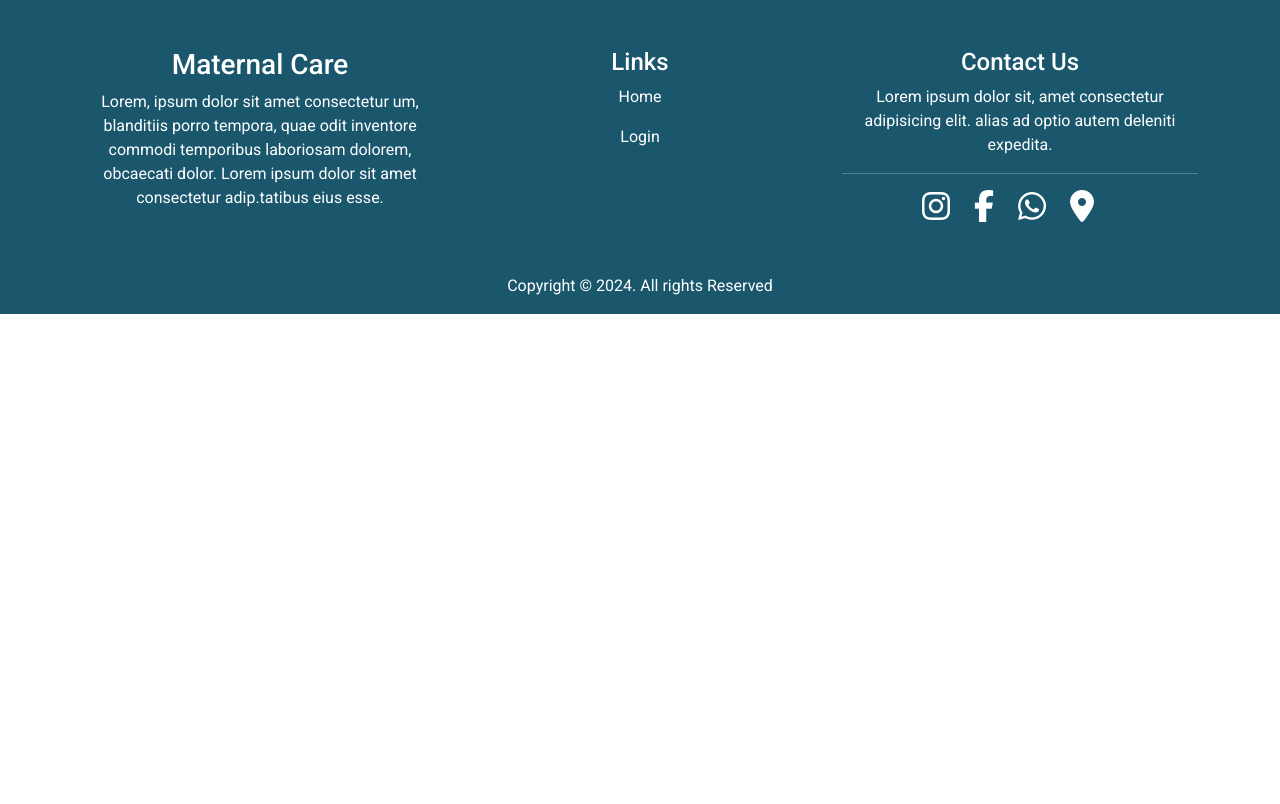
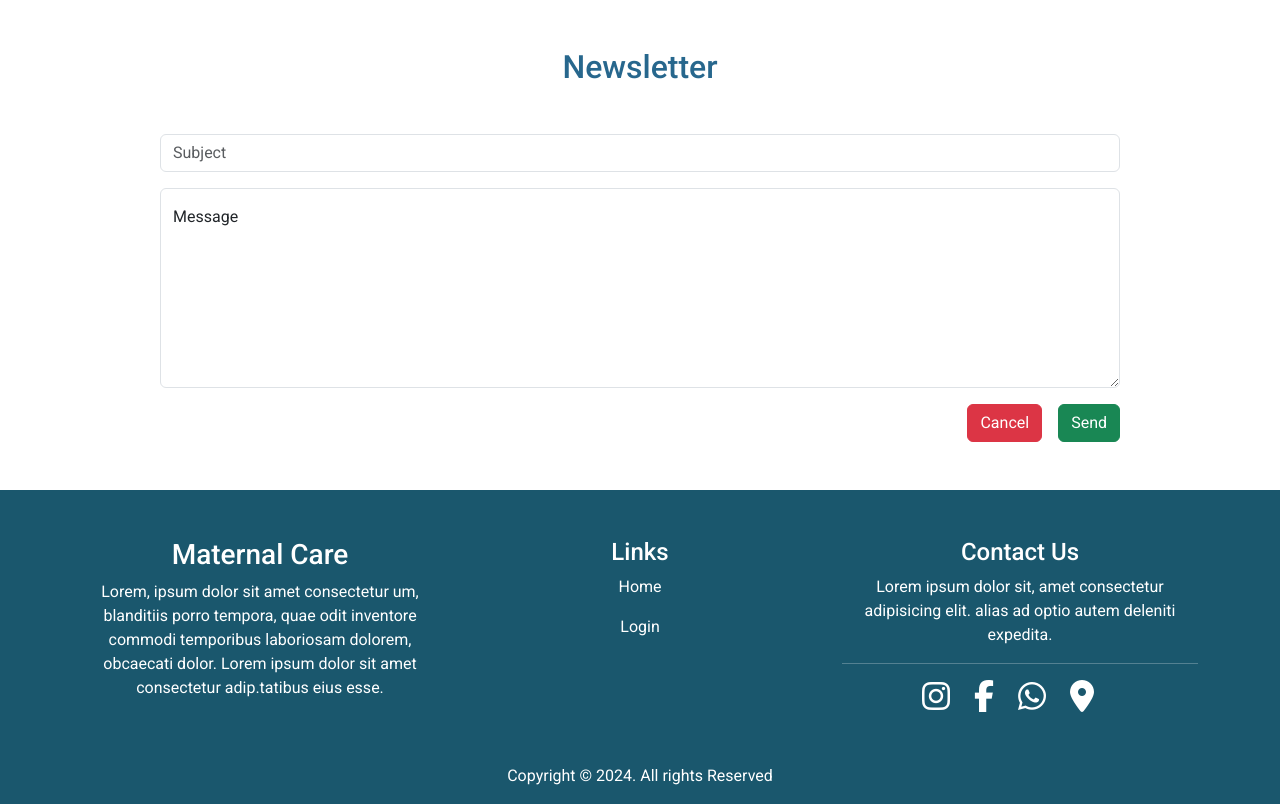
Before and after one commit to aadilmansoor/maternal-care, a React (Create React App) app: page /admin/send-newsletter in a window 1280 px wide. Built offline with nearby package versions, Linux system fonts and the light colour scheme.

Commit message:
newsletter

```diff
--- a/src/App.js
+++ b/src/App.js
@@ -22,6 +22,7 @@ import ProviderLeaveRequest from "./pages/Service_Provider/ProviderLeaveRequest/
 import Attendance from "./pages/Service_Provider/Attendance/Attendance";
 import Complaint from "./pages/Client/ClientComplaint/Complaint";
 import ServiceProviderDetails from "./pages/Client/ServiceProviderDetails/ServiceProviderDetails";
+import Newsletter from "./pages/Admin/Newsletter/Newsletter";
 
 function App() {
   return (
@@ -47,9 +48,12 @@ function App() {
           element={<ProviderLeaveRequest />}
         />
         <Route path="/service-provider/attendance" element={<Attendance />} />
-        <Route path="/user/complaints" element={<Complaint/>} />
-        <Route path="/user/service-provider-details" element={<ServiceProviderDetails/>} />
-
+        <Route path="/user/complaints" element={<Complaint />} />
+        <Route
+          path="/user/service-provider-details"
+          element={<ServiceProviderDetails />}
+        />
+        <Route path="/admin/send-newsletter" element={<Newsletter />} />
       </Routes>
       <ToastContainer
         autoClose={2000}
--- /dev/null
+++ b/src/pages/Admin/Newsletter/Newsletter.css
@@ -0,0 +1,10 @@
+.newsletter_container {
+    width: 75%;
+}
+
+@media screen and (max-width:550px) {
+    .newsletter_container {
+        width: 100%;
+        margin: 0 15px;
+    }
+}
--- /dev/null
+++ b/src/pages/Admin/Newsletter/Newsletter.jsx
@@ -0,0 +1,27 @@
+import { Button, FloatingLabel, Form, InputGroup } from "react-bootstrap";
+import "./Newsletter.css";
+
+const Newsletter = () => {
+  return (
+    <section className="d-flex justify-content-center">
+      <div className="newsletter_container">
+        <h2 className="text-center mt-5 mb-5">Newsletter</h2>
+        <InputGroup className="mb-3">
+          <Form.Control placeholder="Subject" aria-label="Subject" />
+        </InputGroup>
+        <FloatingLabel controlId="floatingTextarea2" label="Message">
+          <Form.Control
+            as="textarea"
+            placeholder="Leave a comment here"
+            style={{ height: "200px" }}
+          />
+        </FloatingLabel>
+        <div className="d-flex justify-content-end gap-3 mt-3 mb-5">
+          <Button variant="danger">Cancel</Button>
+          <Button variant="success">Send</Button>
+        </div>
+      </div>
+    </section>
+  );
+};
+export default Newsletter;
--- a/src/pages/Home/Home.css
+++ b/src/pages/Home/Home.css
@@ -30,3 +30,7 @@ h2 {
 .service_description {
     text-align: justify;
 }
+
+.review_container {
+    background-color: rgb(241, 240, 240);
+}
--- a/src/pages/Home/Home.jsx
+++ b/src/pages/Home/Home.jsx
@@ -207,10 +207,10 @@ function Home() {
           </Col>
         </Row>
       </Container>
-
-      <Container className="mt-5">
+      <div className="review_container">
+        <Container className="mt-5 pt-5">
           <Row>
-          <h2 className="text-center mt-3 mb-5">Reviews</h2>
+            <h2 className="text-center mb-5">Reviews</h2>
             <Carousel>
               <Carousel.Item className="mb-4">
                 <Col
@@ -224,7 +224,7 @@ function Home() {
                       width: "100px",
                       borderRadius: "50px",
                     }}
-                  alt="reviewprofile1"
+                    alt="profile"
                   />
                   <p className="text-center mt-3">
                     My Therapists Bhavya was very gentle with baby and great for
@@ -234,7 +234,7 @@ function Home() {
                   </p>
                 </Col>
               </Carousel.Item>
-            <Carousel.Item>
+              <Carousel.Item className="mb-4">
                 <Col
                   md={12}
                   className="d-flex justify-content-center align-items-center flex-column"
@@ -246,18 +246,19 @@ function Home() {
                       width: "100px",
                       borderRadius: "50px",
                     }}
-                  alt="reviewprofile2"
+                    alt="profile"
                   />
                   <p className="text-center mt-3">
-                  I am availing the service from Janika along with products they
-                  sent. The therapist who is assigned to me is very experienced
-                  one , Therapist Prabitha is very professional and also very
-                  good in giving treatment. I am loving all the pamper from
-                  Prabitha and Janika products she uses for therapy.
+                    I am availing the service from Janika along with products
+                    they sent. The therapist who is assigned to me is very
+                    experienced one , Therapist Prabitha is very professional
+                    and also very good in giving treatment. I am loving all the
+                    pamper from Prabitha and Janika products she uses for
+                    therapy.
                   </p>
                 </Col>
               </Carousel.Item>
-            <Carousel.Item>
+              <Carousel.Item className="mb-4">
                 <Col
                   md={12}
                   className="d-flex justify-content-center align-items-center flex-column"
@@ -269,19 +270,20 @@ function Home() {
                       width: "100px",
                       borderRadius: "50px",
                     }}
-                  alt="reviewprofile3"
+                    alt="profile"
                   />
                   <p className="text-center mt-3">
                     I have used Janika Ayurveda services since pregnancy and
-                  postpartum. I had got 2 wonderful therapists Bindhu chechi and
-                  Anjali chechi. Both took really good care of me and my baby.
-                  Thankful to my therapists immensely.
+                    postpartum. I had got 2 wonderful therapists Bindhu chechi
+                    and Anjali chechi. Both took really good care of me and my
+                    baby. Thankful to my therapists immensely.
                   </p>
                 </Col>
               </Carousel.Item>
             </Carousel>
           </Row>
         </Container>
+      </div>
     </>
   );
 }
```
Lines whose indentation alone changed are shown as unchanged.
